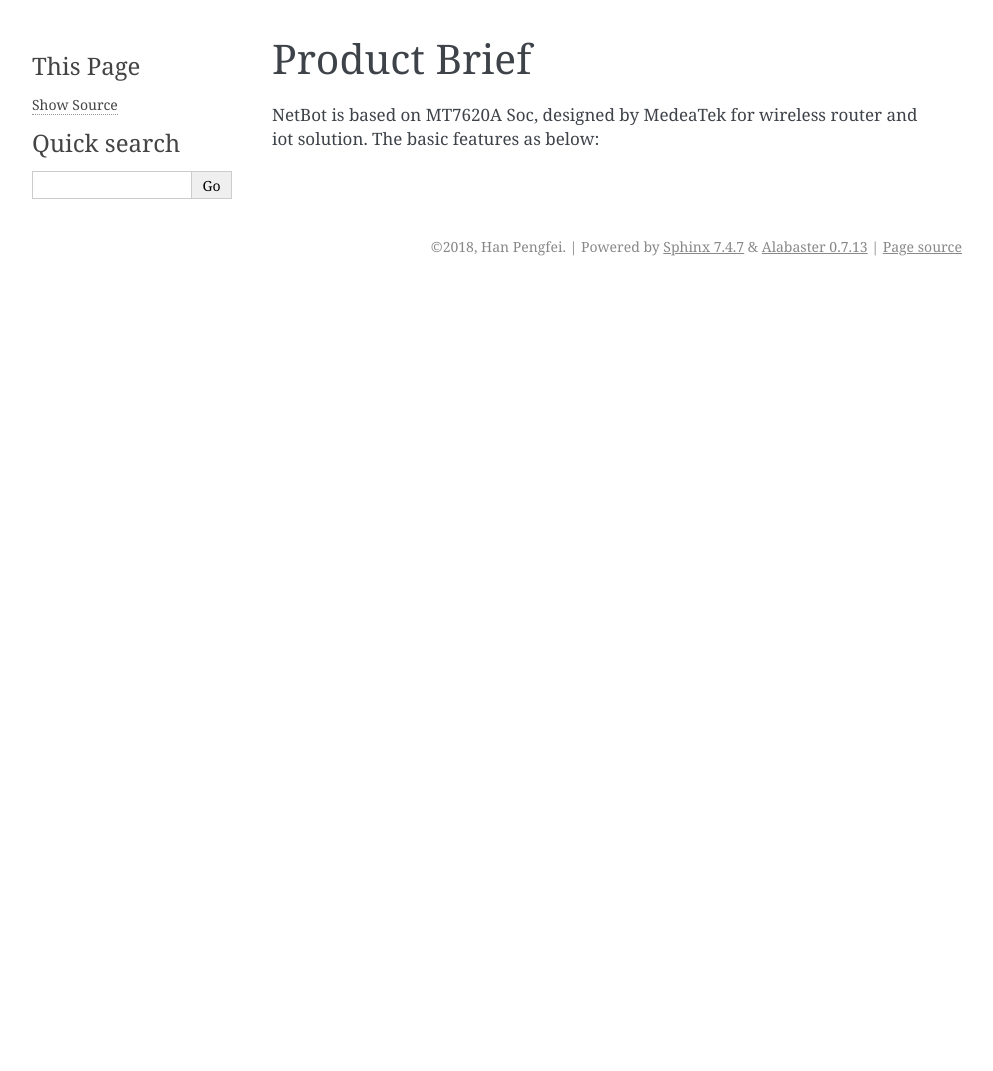
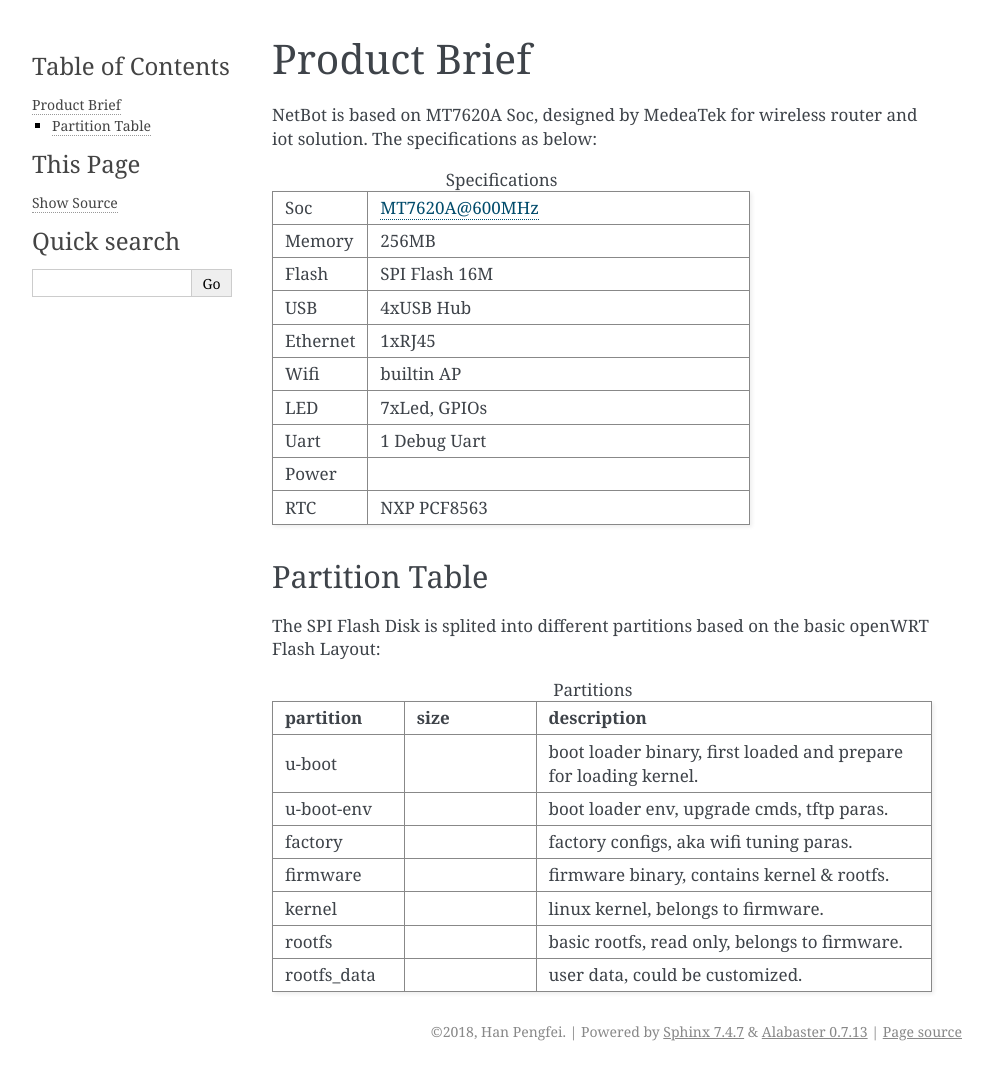
Before and after one commit to apexera/mars-moon-guide, a Sphinx documentation site: the page built from source/02_board.rst, in a window 1280 px wide. Shown: the whole page, without its empty margins (148-1141 px from the left). Built offline with Sphinx 7.4.7, drawn with Linux system fonts in a browser that asks for light colours; before the commit the page ends 900 px from its top, so only the background shows below that.

Commit message:
[DOC] 完善内容

```diff
--- a/source/02_board.rst
+++ b/source/02_board.rst
@@ -2,18 +2,43 @@
 Product Brief
 ======================
 
-NetBot is based on MT7620A Soc, designed by MedeaTek for wireless router and iot solution. The basic features as below:
+NetBot is based on MT7620A Soc, designed by MedeaTek for wireless router and iot solution. The specifications as below:
 
-===========      ===================================
-===========      ===================================
-Soc          MT7620A@600MHz
-Memory      256MB
-Flash       SPI Flash 16M
-USB         4xUSB Hub
-Ethernet    1xRJ45
-Wifi        builtin AP
-LED         7xLed, GPIOs
-Uart        1 Debug Uart
-Power
-RTC         NXP PCF8563
-===========      ===================================
+.. table:: Specifications
+   :widths: 20 80
+   :align: left
+
+   ===========      ===================================
+   Soc                 MT7620A@600MHz
+   Memory              256MB
+   Flash               SPI Flash 16M
+   USB                 4xUSB Hub
+   Ethernet            1xRJ45
+   Wifi                builtin AP
+   LED                 7xLed, GPIOs
+   Uart                1 Debug Uart
+   Power
+   RTC                 NXP PCF8563
+   ===========      ===================================
+
+
+Partition Table
+=============================
+
+The SPI Flash Disk is splited into different partitions based on the basic openWRT Flash Layout:
+
+.. table:: Partitions
+   :widths: 20 20 60
+   :align: left
+
+   ===========      ================     ============================================================================
+   partition             size              description
+   ===========      ================     ============================================================================
+   u-boot                                   boot loader binary, first loaded and prepare for loading kernel.
+   u-boot-env                               boot loader env, upgrade cmds, tftp paras.
+   factory                                  factory configs, aka wifi tuning paras.
+   firmware                                 firmware binary, contains kernel & rootfs.
+   kernel                                   linux kernel, belongs to firmware.
+   rootfs                                   basic rootfs, read only, belongs to firmware.
+   rootfs_data                              user data, could be customized.
+   ===========      ================     ============================================================================
```
Also changed, not shown: source/03_system.rst (+15 -1 lines), source/04_upgrade.rst (+43 -1 lines), source/05_build.rst (+18 -1 lines).
